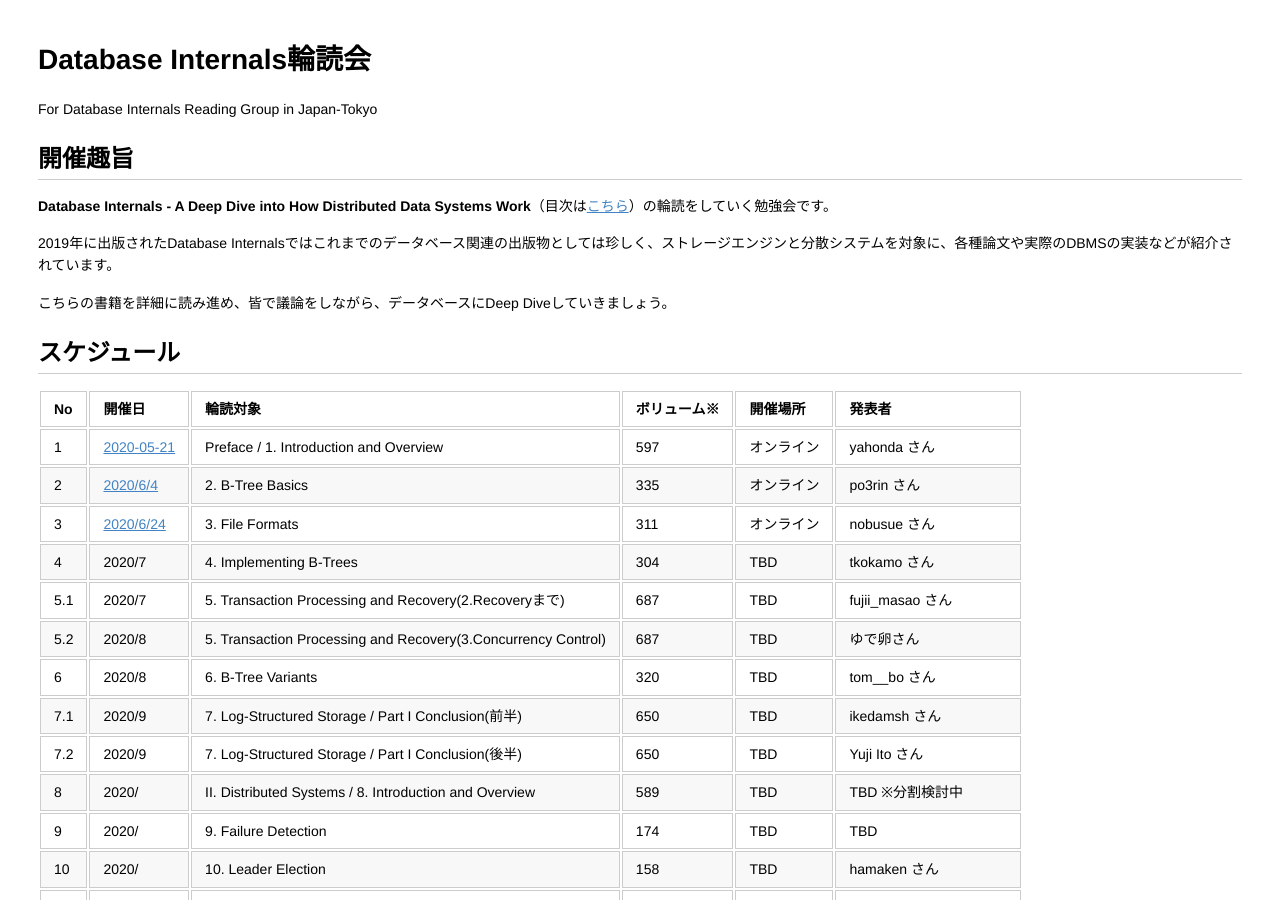
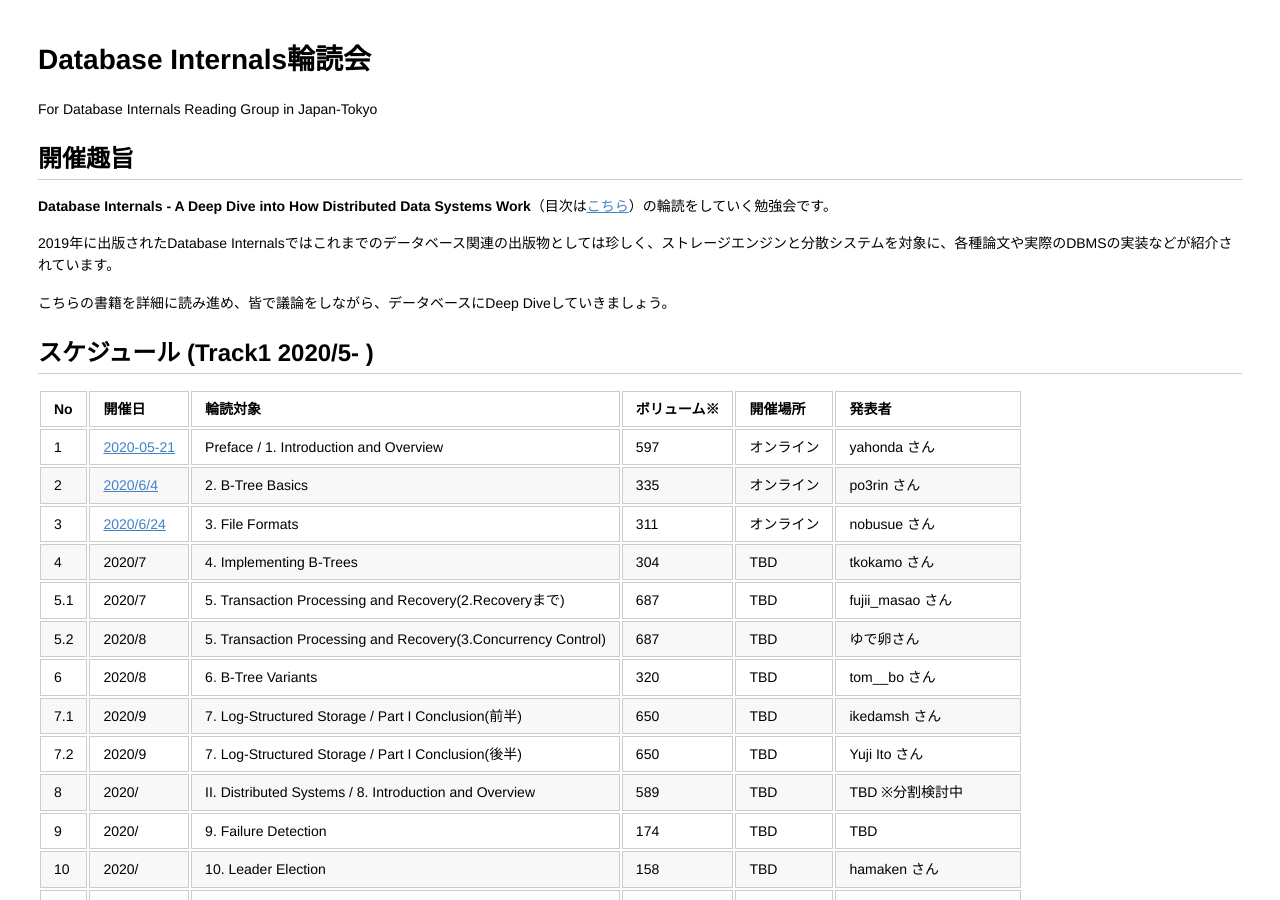
Before and after one commit to Database-Internals-Reading-Group-Japan/group-tokyo, a Jekyll site: the page built from index.md, in a window 1280 px wide and 900 px high. Built offline with Jekyll 4.4.1, drawn with Linux system fonts in a browser that asks for light colours.

Commit message:
Update index.md

```diff
--- a/index.md
+++ b/index.md
@@ -13,7 +13,7 @@ For Database Internals Reading Group in Japan-Tokyo
 
 こちらの書籍を詳細に読み進め、皆で議論をしながら、データベースにDeep Diveしていきましょう。
 
-## スケジュール
+## スケジュール (Track1 2020/5- )
 
 |No|開催日|輪読対象|ボリューム※|開催場所|発表者|
 |-----|-----|-----|-----|-----|:-----|
```
